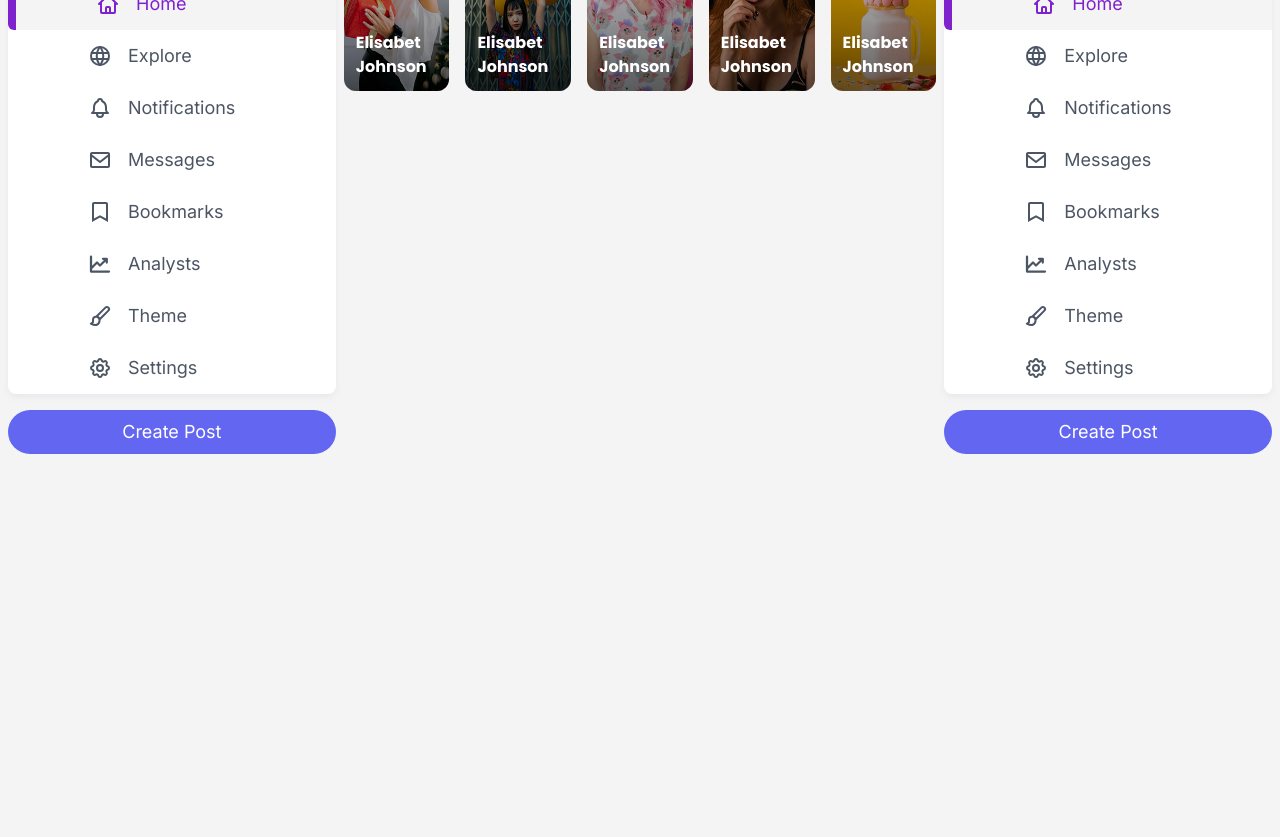
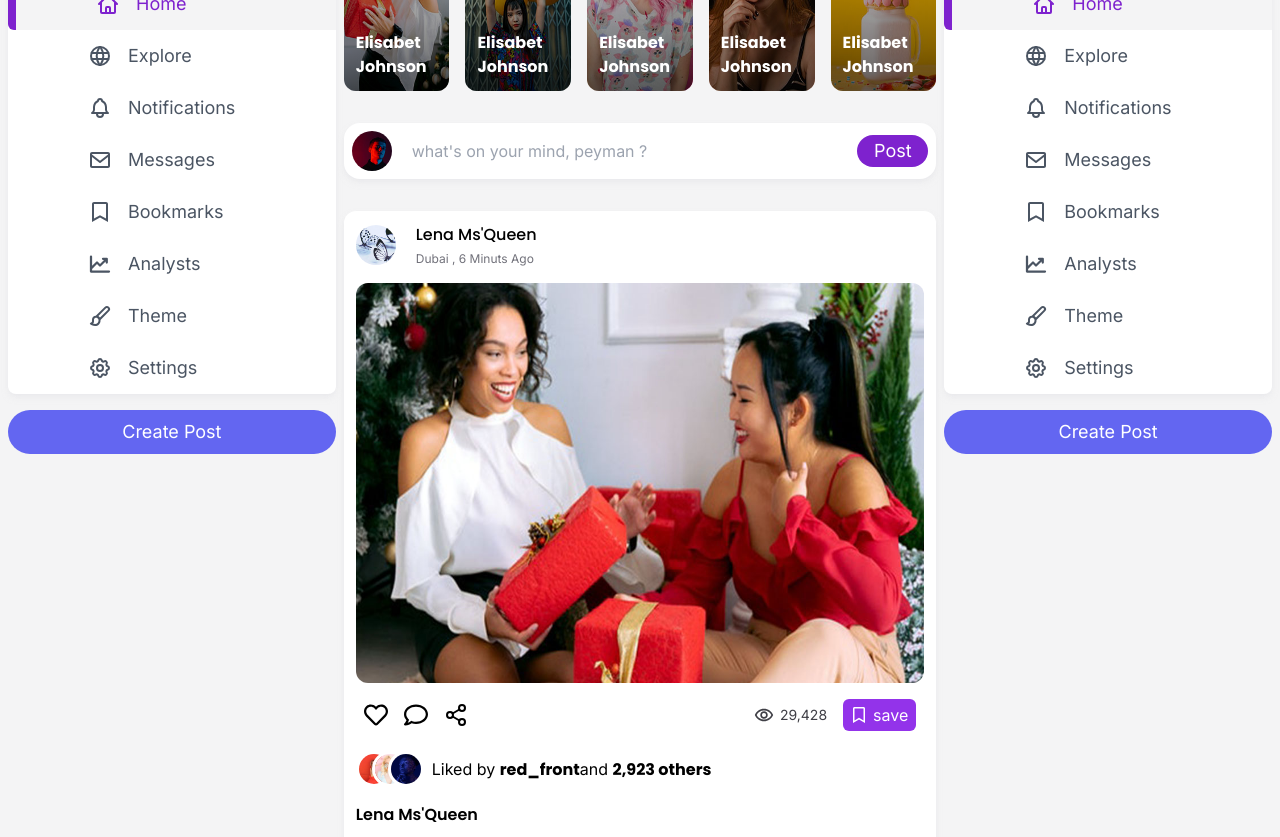
Before and after one commit to naziwebdev/social-front, a Next.js app: page / in a window 1280 px wide. Shown: the part 260-1097 px from the top of the page. Before the commit the page ends 800 px from the top, so only its background shows below. Built offline with nearby package versions, Linux system fonts and the light colour scheme.

Commit message:
Create post-card

```diff
--- a/src/app/page.js
+++ b/src/app/page.js
@@ -1,6 +1,8 @@
 import Header from "@/components/modules/Header"
 import Sidebar from "@/components/modules/Sidebar"
 import HomeContent from "@/components/templates/Home/HomeContent"
+
+
 
 export default function Home() {
   return (
--- /dev/null
+++ b/src/components/modules/PostCard.js
@@ -0,0 +1,87 @@
+import Image from "next/image";
+
+import { FaRegHeart } from "react-icons/fa";
+import { FaRegComment } from "react-icons/fa";
+import { FaRegBookmark } from "react-icons/fa";
+import { MdOutlineRemoveRedEye } from "react-icons/md";
+import { FiShare2 } from "react-icons/fi";
+
+export default function PostCard() {
+  return (
+    <div className="w-full bg-white p-3 rounded-xl shadow-md shadow-zinc-200/50">
+      <div className="flex items-center gap-x-5">
+        <Image
+          className="w-[40px] h-[40px] rounded-full"
+          alt="avatar"
+          width={60}
+          height={55}
+          src="/images/profile-2.jpg"
+        />
+        <div className="">
+          <p className="font-poppins-medium">Lena Ms'Queen</p>
+          <p className="text-xs text-zinc-500 pt-1">Dubai , 6 Minuts Ago</p>
+        </div>
+      </div>
+      <Image
+        className="w-full h-[400px] my-4 rounded-xl"
+        alt="post"
+        width={1000}
+        height={1000}
+        src="/images/feed-1.jpg"
+      />
+      <div className="flex items-center justify-between px-2">
+        <div className="flex items-center gap-x-4">
+          <FaRegHeart className="text-2xl cursor-pointer" />
+          <FaRegComment className="text-2xl cursor-pointer" />
+          <FiShare2 className="text-2xl cursor-pointer" />
+        </div>
+        <div className="flex items-center gap-x-4">
+          <p className="flex items-center gap-x-1.5 text-zinc-700">
+            <MdOutlineRemoveRedEye className="text-xl" />
+            <span className="text-sm">29,428</span>
+          </p>
+          <div className="flex items-center gap-x-1.5 cursor-pointer px-2 py-1 rounded-md bg-purple-600 text-white ">
+            <FaRegBookmark className="" />
+            <span>save</span>
+          </div>
+        </div>
+      </div>
+      <div className="mt-5 flex items-center gap-x-4">
+        <div className="relative">
+          <Image
+            className="w-9 h-9 rounded-full border-[3.5px] border-white "
+            alt="post"
+            width={1000}
+            height={1000}
+            src="/images/profile-5.jpg"
+          />
+          <Image
+            className="absolute left-4 top-0 z-10 w-9 h-9 rounded-full border-[3.5px] border-white "
+            alt="post"
+            width={1000}
+            height={1000}
+            src="/images/profile-17.jpg"
+          />
+          <Image
+            className="absolute left-8 top-0 z-20 w-9 h-9 rounded-full border-[3.5px] border-white "
+            alt="post"
+            width={1000}
+            height={1000}
+            src="/images/profile-7.jpg"
+          />
+        </div>
+        <p className="ms-6">
+          Liked by <span className="font-poppins-bold">red_front</span>
+          and <span className="font-poppins-bold">2,923 others</span>
+        </p>
+      </div>
+      <p className="font-poppins-semiBold mt-4">Lena Ms'Queen</p>
+      <p className="text-zinc-700 mt-2">
+        description place lorem ipsum text for test
+      </p>
+      <p className="text-stone-400 mt-1.5 text-sm cursor-pointer">
+        View all 270 comments ...
+      </p>
+    </div>
+  );
+}
--- a/src/components/modules/Sidebar.js
+++ b/src/components/modules/Sidebar.js
@@ -12,7 +12,7 @@ import { TbSettings } from "react-icons/tb";
 
 export default function Sidebar() {
   return (
-    <div className="sticky left-0 top-0 w-[370px] px-2">
+    <div className="sticky left-0 top-5 w-[370px] px-2 h-full">
       <nav className="bg-white shadow-md shadow-zinc-200/50 rounded-lg">
         <div className="flex items-center gap-x-5 p-5">
           <Image
@@ -62,7 +62,7 @@ export default function Sidebar() {
           </li>
         </ul>
       </nav>
-      <button className="hidden md:flex justify-center items-center mt-4 bg-indigo-500 text-white w-full h-11 text-base md:text-lg  rounded-3xl">
+      <button className="flex justify-center items-center mt-4 bg-indigo-500 text-white w-full h-11 text-base md:text-lg  rounded-3xl">
         Create Post
       </button>
     </div>
--- a/src/components/templates/Home/HomeContent.js
+++ b/src/components/templates/Home/HomeContent.js
@@ -1,14 +1,57 @@
 import StoryBox from "./StoryBox";
-
+import Image from "next/image";
+import PostCard from "@/components/modules/PostCard";
 
 export default function HomeContent() {
-  return <div className="w-1/2">
-    <div className="flex items-center justify-between gap-x-4">
-        <StoryBox href={'/images/story-1.jpg'} avatar={'/images/profile-13.jpg'}/>
-        <StoryBox href={'/images/story-2.jpg'} avatar={'/images/profile-2.jpg'}/>
-        <StoryBox href={'/images/story-3.jpg'} avatar={'/images/profile-3.jpg'}/>
-        <StoryBox href={'/images/story-4.jpg'} avatar={'/images/profile-4.jpg'}/>
-        <StoryBox href={'/images/story-5.jpg'} avatar={'/images/profile-5.jpg'}/>
+  return (
+    <div className="w-1/2">
+      <div className="flex items-center justify-between gap-x-4">
+        <StoryBox
+          href={"/images/story-1.jpg"}
+          avatar={"/images/profile-13.jpg"}
+        />
+        <StoryBox
+          href={"/images/story-2.jpg"}
+          avatar={"/images/profile-2.jpg"}
+        />
+        <StoryBox
+          href={"/images/story-3.jpg"}
+          avatar={"/images/profile-3.jpg"}
+        />
+        <StoryBox
+          href={"/images/story-4.jpg"}
+          avatar={"/images/profile-4.jpg"}
+        />
+        <StoryBox
+          href={"/images/story-5.jpg"}
+          avatar={"/images/profile-5.jpg"}
+        />
+      </div>
+      <div className="flex items-center justify-between gap-x-5 mt-8 bg-white shadow-md shadow-zinc-200/50 rounded-2xl p-2">
+        <Image
+          className="w-[40px] h-[40px]  rounded-full"
+          alt="avatar"
+          width={60}
+          height={55}
+          src="/images/profile-8.jpg"
+        />
+        <input
+          type="text"
+          placeholder="what's on your mind, peyman ?"
+          className="w-full outline-none"
+        />
+        <button className="flex justify-center items-center  bg-purple-700 text-white w-24 h-8 text-base md:text-lg  rounded-3xl">
+          Post
+        </button>
+      </div>
+      <div className="flex flex-col items-center gap-y-4 mt-8 ">
+        <PostCard/>
+        <PostCard/>
+        <PostCard/>
+        <PostCard/>
+        <PostCard/>
+        <PostCard/>
+      </div>
     </div>
-  </div>;
+  );
 }
```
